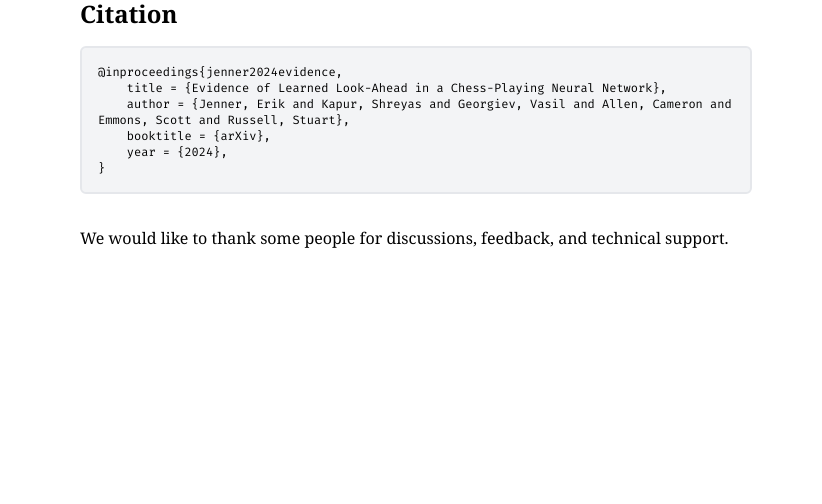
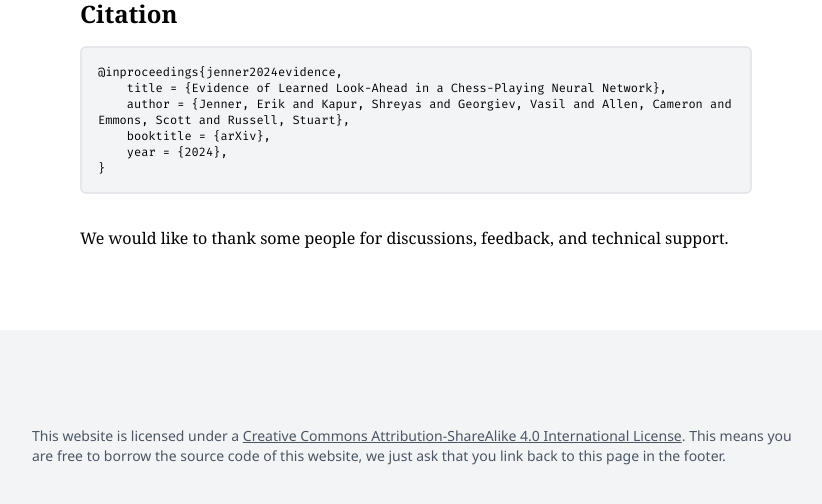
Before and after one commit to leela-interp/leela-interp.github.io, a SvelteKit app: page / in a window 1280 px wide. Shown: the part 4237-4741 px from the top of the page, without its empty margins (224-1046 px from the left). Built offline with nearby package versions, Linux system fonts and the light colour scheme; some icons are missing.

Commit message:
Add footer.

```diff
--- a/src/routes/+page.svelte
+++ b/src/routes/+page.svelte
@@ -282,7 +282,32 @@
 		</div>
 		<!-- <div class="w-full flex justify-center items-center flex-col h-32"></div> -->
 	</Block>
-	<div class="h-96"></div>
-	<div class="h-96"></div>
-	<div class="h-96"></div>
+	<div class="flex w-full justify-center pt-4 mt-8 font-sans bg-gray-100">
+		<div class="mx-8 max-w-3xl w-full">
+			<div class="w-full flex justify-start items-center flex-col">
+				<div class="text-gray-500 mt-4 text-2xl mb-8">
+					<a href="#" target="_blank" rel="noreferrer" class="mr-2">
+						<PaperIcon class="inline-block hover:text-black" />
+					</a>
+					<a
+						href="https://github.com/HumanCompatibleAI/leela-interp"
+						target="_blank"
+						rel="noreferrer"
+						class="mr-2"
+					>
+						<GithubIcon class="inline-block hover:text-black" />
+					</a>
+				</div>
+			</div>
+			<div class="text-sm text-gray-600 mb-24">
+				This website is licensed under a <a
+					class="underline"
+					href="http://creativecommons.org/licenses/by-sa/4.0/"
+					target="_blank"
+					rel="noreferrer">Creative Commons Attribution-ShareAlike 4.0 International License</a
+				>. This means you are free to borrow the source code of this website, we just ask that you
+				link back to this page in the footer.
+			</div>
+		</div>
+	</div>
 </div>
```
